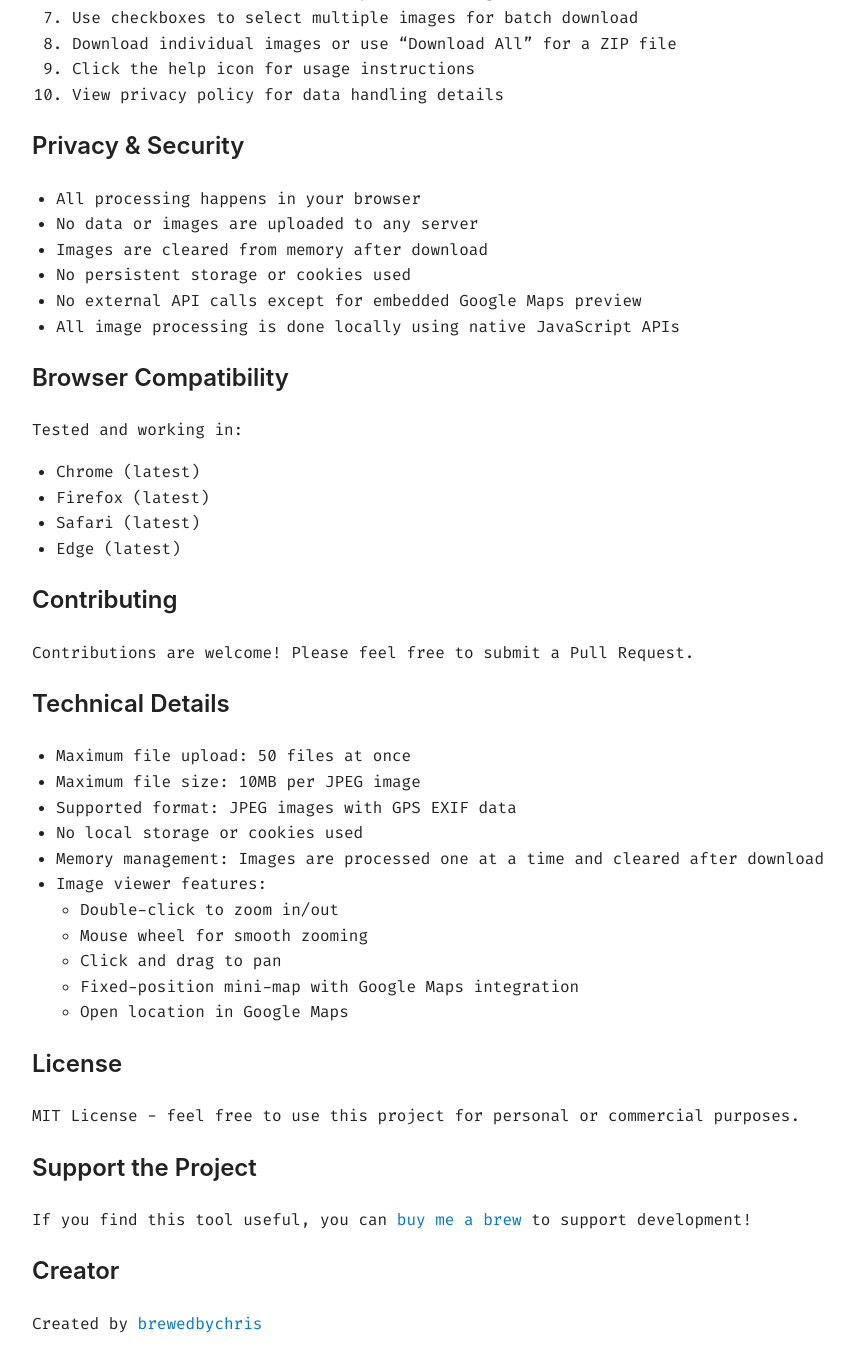
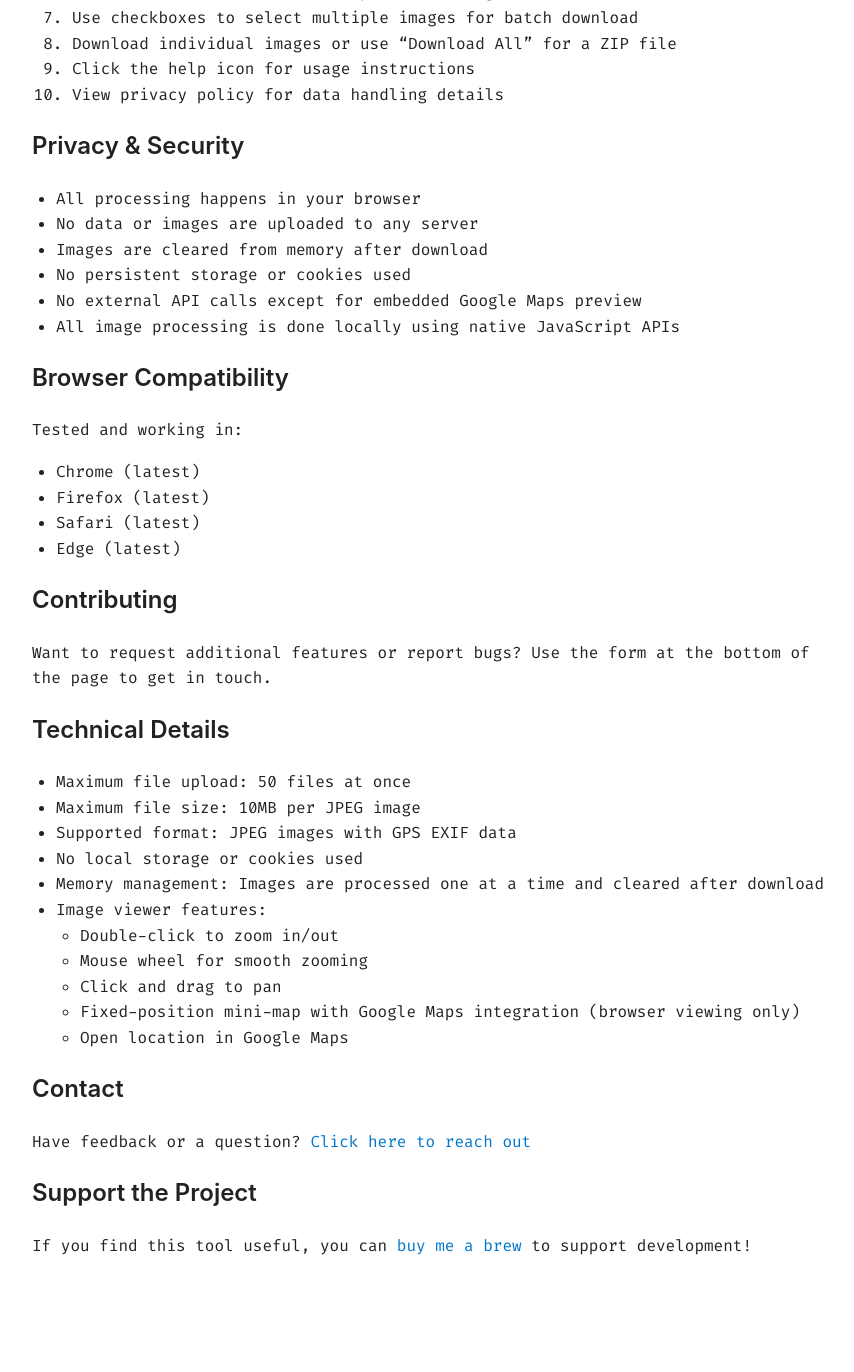
Before and after one commit to chriscoutto/about-files, a Jekyll site: the page built from geotagit/index.md, in a window 1280 px wide and 1400 px high, scrolled down 1757 px. Shown: the top 1372 px of the window, without its empty margins (208-1062 px from the left). Built offline with Jekyll 4.4.1, drawn with Linux system fonts in a browser that asks for light colours; after the commit the page ends 3079 px from its top, so only the background shows below that.

Commit message:
Update index.md

```diff
--- a/geotagit/index.md
+++ b/geotagit/index.md
@@ -80,7 +80,7 @@ Tested and working in:
 
 ## Contributing
 
-Contributions are welcome! Please feel free to submit a Pull Request.
+Want to request additional features or report bugs? Use the form at the bottom of the page to get in touch.
 
 ## Technical Details
 
@@ -93,17 +93,12 @@ Contributions are welcome! Please feel free to submit a Pull Request.
   - Double-click to zoom in/out
   - Mouse wheel for smooth zooming
   - Click and drag to pan
-  - Fixed-position mini-map with Google Maps integration
+  - Fixed-position mini-map with Google Maps integration (browser viewing only)
   - Open location in Google Maps
 
-## License
-
-MIT License - feel free to use this project for personal or commercial purposes.
+## Contact
+Have feedback or a question? [Click here to reach out](https://tally.so/r/mDyX2l)
 
 ## Support the Project
 
 If you find this tool useful, you can [buy me a brew](https://www.buymeacoffee.com/chriscoutto) to support development!
-
-## Creator
-
-Created by [brewedbychris](mailto:brewedbychris@gmail.com)
```
